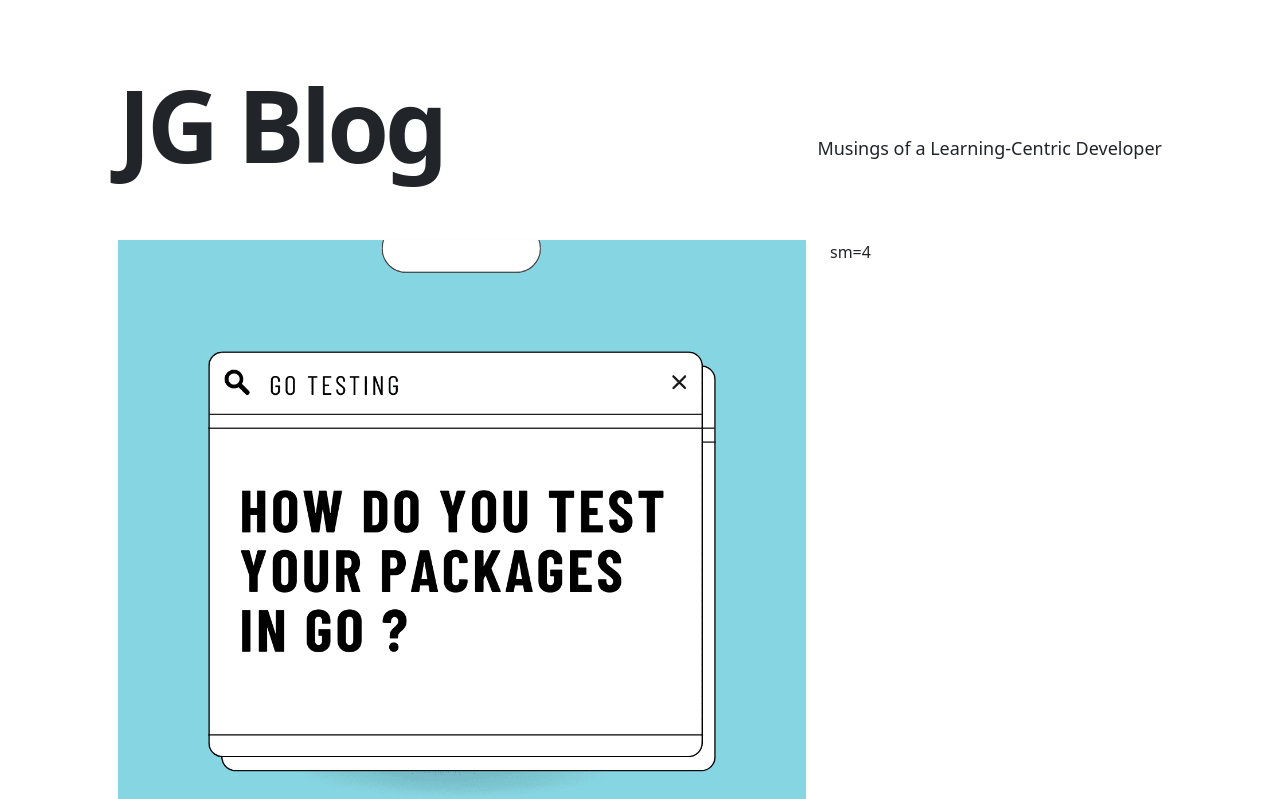
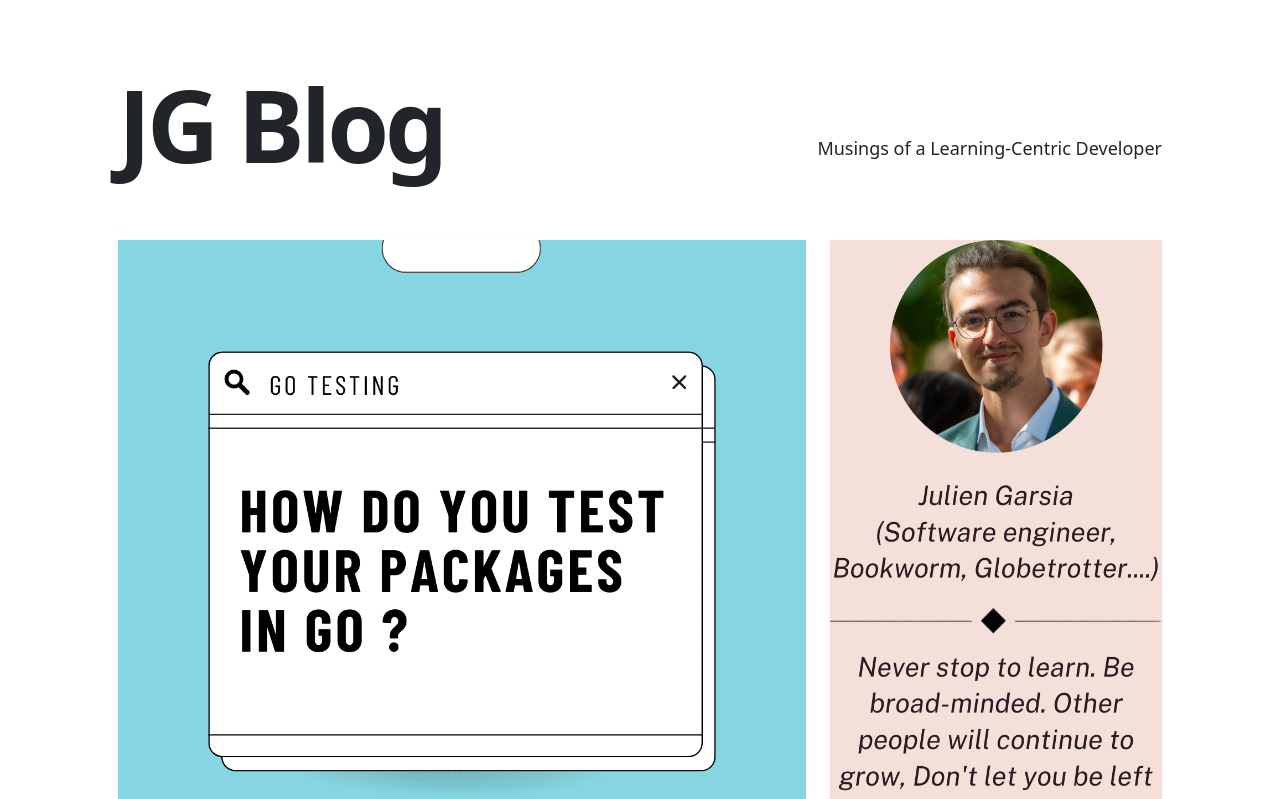
Before and after one commit to Jiplay/blog-portfolio, a Next.js app: page / in a window 1280 px wide. Shown: the top 799 px of the page. Built offline with nearby package versions, Linux system fonts and the light colour scheme.

Commit message:
🚧 Baneer done + post prev without text

```diff
--- a/_posts/main/Presentation.md
+++ b/_posts/main/Presentation.md
@@ -1,7 +1,7 @@
 ---
 title: "Experiences in a nutshell"
 excerpt: "I'm a developer, I did a lot of different things during the first steps of my carrer that I organize in folders to vizualise everything easily. I'm a creative person who likes challenges, I craving to learn new things, passionated by optimization."
-coverImage: '/postImg/hero.png'
+coverImage: '/postImg/band.png'
 date: '2023-11-23T05:35:07.322Z'
 author:
   name: Julien Garsia
--- /dev/null
+++ b/components/post-preview-textless.tsx
@@ -0,0 +1,42 @@
+import Avatar from './avatar'
+import DateFormatter from './date-formatter'
+import CoverImage from './cover-image'
+import Link from 'next/link'
+import type Author from '../interfaces/author'
+import style from "./style/style.module.css"
+
+type Props = {
+  title: string
+  coverImage: string
+  date: string
+  excerpt: string
+  author: Author
+  slug: string
+  tag: string
+}
+
+const PostPreviewTextless = ({
+  title,
+  coverImage,
+  slug,
+  tag,
+}: Props) => {
+  return (
+    <div>
+      <div className="mb-5" >
+        <CoverImage title={title} tag={tag} src={coverImage} slug={slug} />
+      </div>
+      <h3 className="text-3xl mb-3 leading-snug">
+        <Link
+          as={`${tag}`}
+          href={tag}
+          className={style.customLink}
+          style={{ color: 'black' }}
+        >
+        </Link>
+      </h3>
+    </div>
+  )
+}
+
+export default PostPreviewTextless
--- a/pages/index.tsx
+++ b/pages/index.tsx
@@ -13,14 +13,16 @@ import Col from 'react-bootstrap/Col'
 import 'bootstrap/dist/css/bootstrap.min.css';
 import React from "react";
 import PostPreview from "../components/post-preview";
+import PostPreviewTextless from "../components/post-preview-textless";
 
 
 type Props = {
   allPosts: Post[]
   latestPost: Post
+  presentationPost: Post
 }
 
-export default function Index({ allPosts, latestPost }: Props) {
+export default function Index({ allPosts, latestPost, presentationPost }: Props) {
   return (
     <>
       <Layout>
@@ -31,7 +33,6 @@ export default function Index({ allPosts, latestPost }: Props) {
           <Intro title={"JG Blog"} description={"Musings of a Learning-Centric Developer"} />
           <Row>
             <Col sm={8}>
-
               <PostPreview
                   key={latestPost.slug}
                   title={latestPost.title}
@@ -44,10 +45,23 @@ export default function Index({ allPosts, latestPost }: Props) {
               />
 
             </Col>
-            <Col sm={4}>sm=4</Col>
+            <Col sm={4}>
+              <PostPreviewTextless
+                  key={presentationPost.slug}
+                  title={presentationPost.title}
+                  coverImage={presentationPost.coverImage}
+                  date={presentationPost.date}
+                  author={presentationPost.author}
+                  slug={presentationPost.slug}
+                  excerpt={presentationPost.excerpt}
+                  tag={presentationPost.tag}
+              />
+            </Col>
           </Row>
           <Row>
             <Col>1 of 3</Col>
+            <Col>2 of 3</Col>
+            <Col>3 of 3</Col>
             <Col>3 of 3</Col>
           </Row>
         </Container>
@@ -80,6 +94,6 @@ export const getStaticProps = async () => {
   const latestPost = getLatestPost(["books", "curious", "health", "projects"])
 
   return {
-    props: { latestPost, allPosts },
+    props: { latestPost, allPosts, presentationPost },
   }
 }
```
Also changed, not shown: public/postImg/band.png (added), 1 other file (tests, documents, lock files or other folders).
